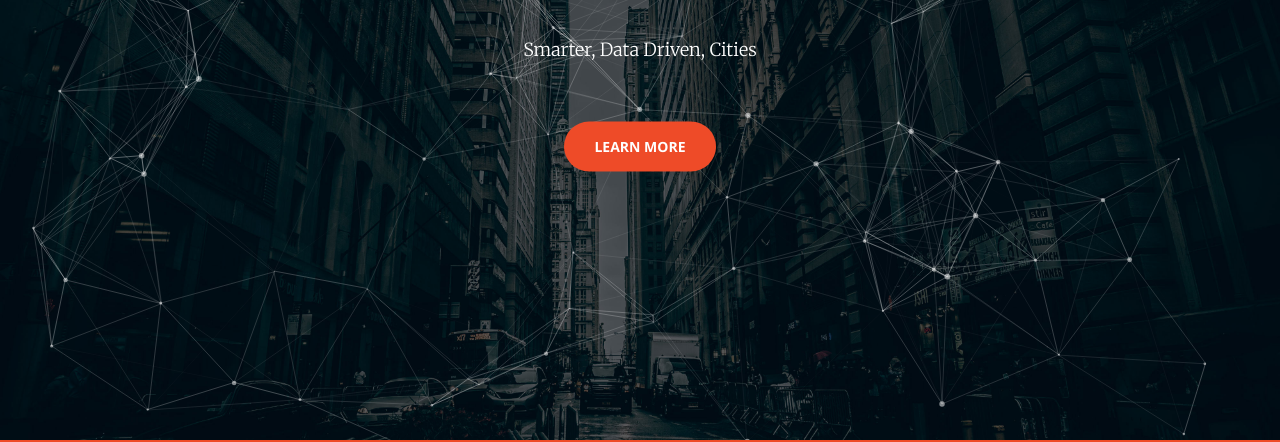
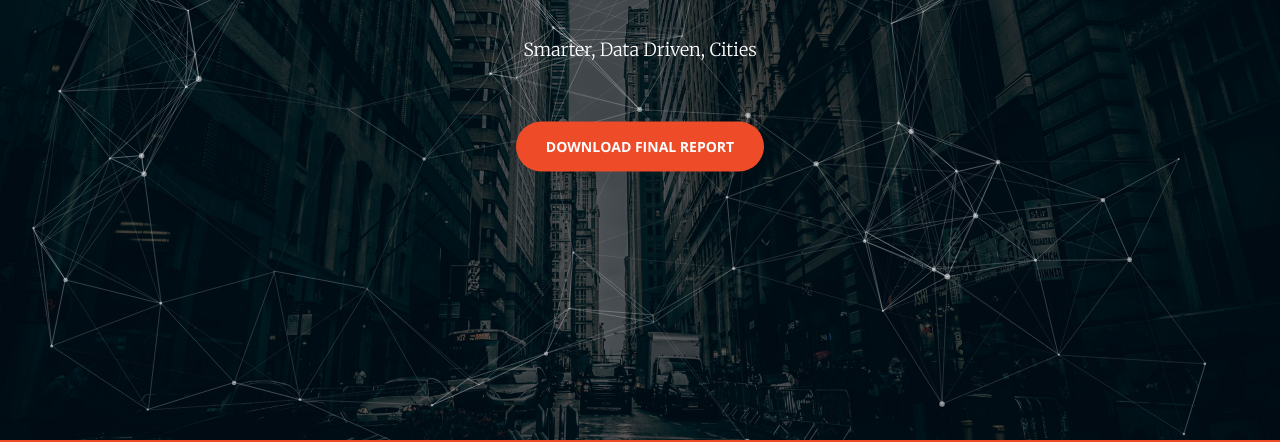
Before and after one commit to nayak16/549-Capstone-Website, a website: page index.html in a window 1280 px wide. Shown: the part 360-802 px from the top of the page. Drawn offline with nearby package versions, Linux system fonts and the light colour scheme; animation ran at ten frames a second.

Commit message:
Add final report

```diff
--- a/index.html
+++ b/index.html
@@ -87,7 +87,7 @@
                 <h1 id="homeHeading">UrbanSense</h1>
                 <hr>
                 <p>Smarter, Data Driven, Cities</p>
-                <a href="#concept" class="btn btn-primary btn-xl page-scroll">Learn More</a>
+                <a href="files/FinalReport.pdf" class="btn btn-primary btn-xl">Download Final Report</a>
             </div>
         </div>
     </header>
```
Also changed, not shown: 1 other file.
